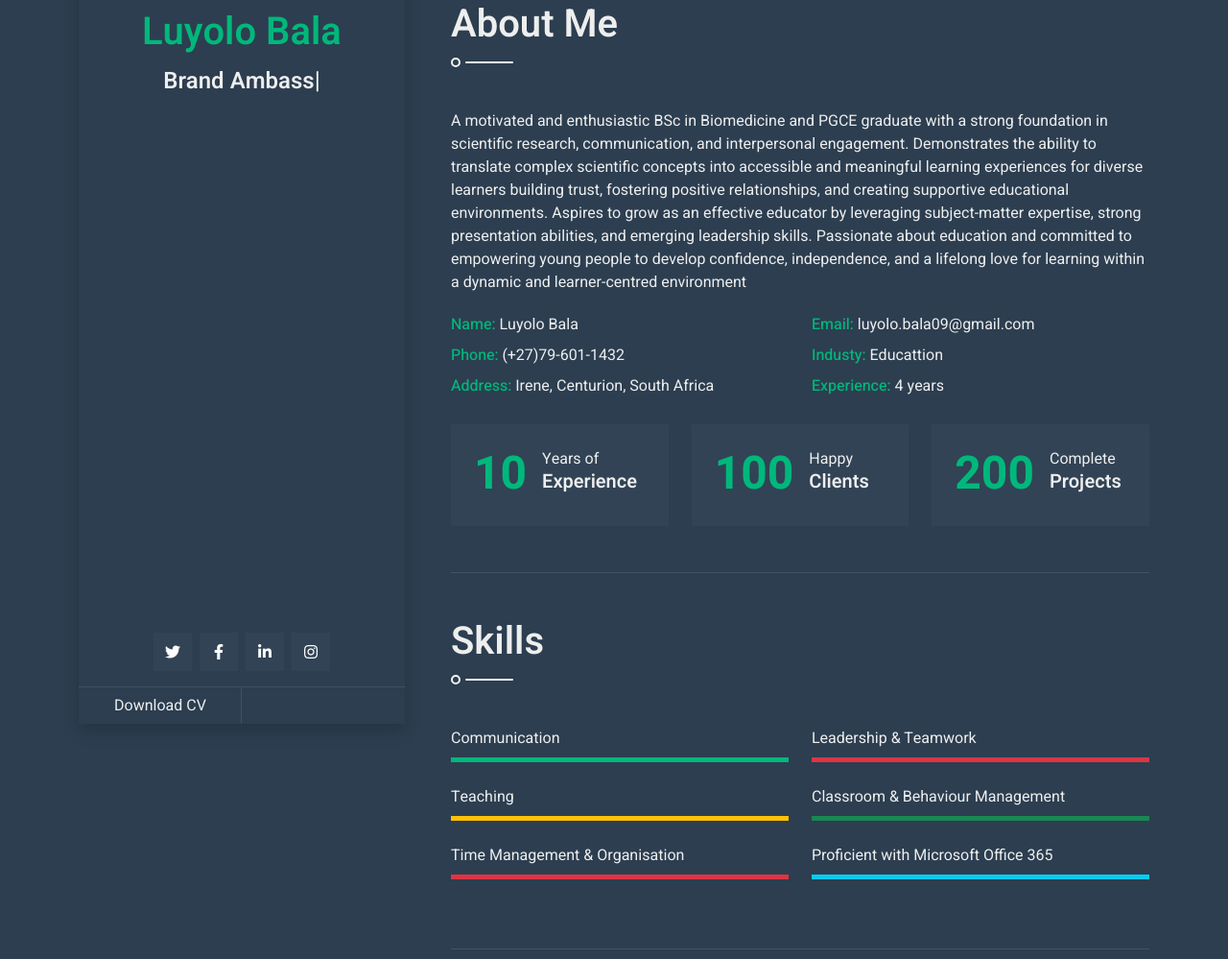
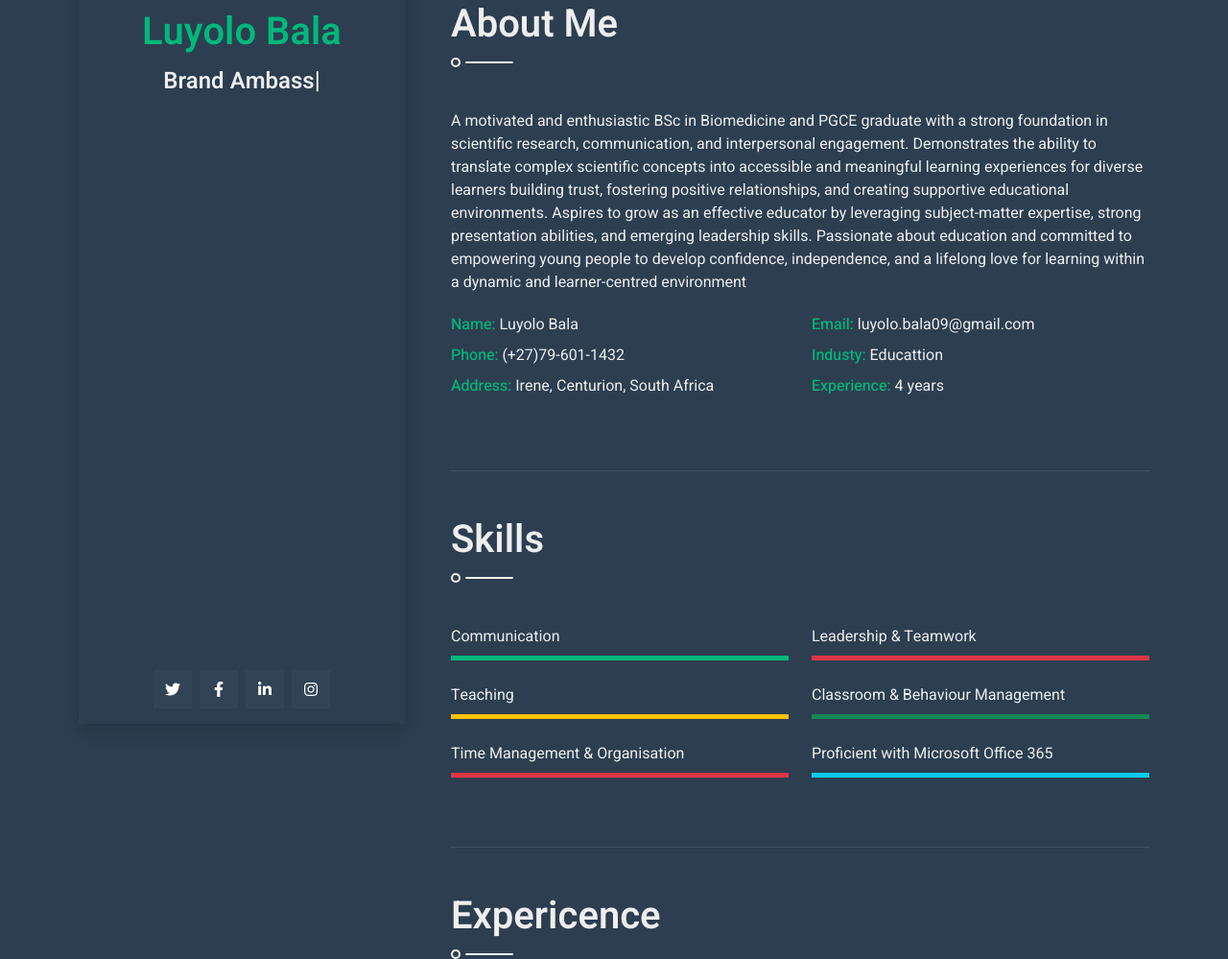
Before and after one commit to NtsakoKwinika/Bala, a plain HTML site: page index.html in a window 1280 px wide. Shown: the part 46-1045 px from the top of the page at 96% size. Drawn offline with nearby package versions, Linux system fonts and the light colour scheme.

Commit message:
Update index.html

```diff
--- a/index.html
+++ b/index.html
@@ -56,9 +56,6 @@
                             <a class="btn btn-secondary btn-square mx-1" href="#"><i class="fab fa-linkedin-in"></i></a>
                             <a class="btn btn-secondary btn-square mx-1" href="#"><i class="fab fa-instagram"></i></a>
                         </div>
-                        <div class="d-flex align-items-end justify-content-between border-top">
-                            <a href="" class="btn w-50 border-end">Download CV</a>
-                        </div>
                     </div>
                 </div>
                 <div class="col-lg-8">
@@ -84,35 +81,6 @@
                             </div>
                             <div class="col-sm-6 py-1">
                                 <span class="fw-medium text-primary">Experience:</span> 4 years
-                            </div>
-                        </div>
-                        <div class="row g-4">
-                            <div class="col-md-4 col-lg-6 col-xl-4">
-                                <div class="d-flex bg-secondary p-4">
-                                    <h1 class="flex-shrink-0 display-5 text-primary mb-0" data-toggle="counter-up">10</h1>
-                                    <div class="ps-3">
-                                        <p class="mb-0">Years of</p>
-                                        <h5 class="mb-0">Experience</h5>
-                                    </div>
-                                </div>
-                            </div>
-                            <div class="col-md-4 col-lg-6 col-xl-4">
-                                <div class="d-flex bg-secondary p-4">
-                                    <h1 class="flex-shrink-0 display-5 text-primary mb-0" data-toggle="counter-up">100</h1>
-                                    <div class="ps-3">
-                                        <p class="mb-0">Happy</p>
-                                        <h5 class="mb-0">Clients</h5>
-                                    </div>
-                                </div>
-                            </div>
-                            <div class="col-md-4 col-lg-6 col-xl-4">
-                                <div class="d-flex bg-secondary p-4">
-                                    <h1 class="flex-shrink-0 display-5 text-primary mb-0" data-toggle="counter-up">200</h1>
-                                    <div class="ps-3">
-                                        <p class="mb-0">Complete</p>
-                                        <h5 class="mb-0">Projects</h5>
-                                    </div>
-                                </div>
                             </div>
                         </div>
                     </section>
```
